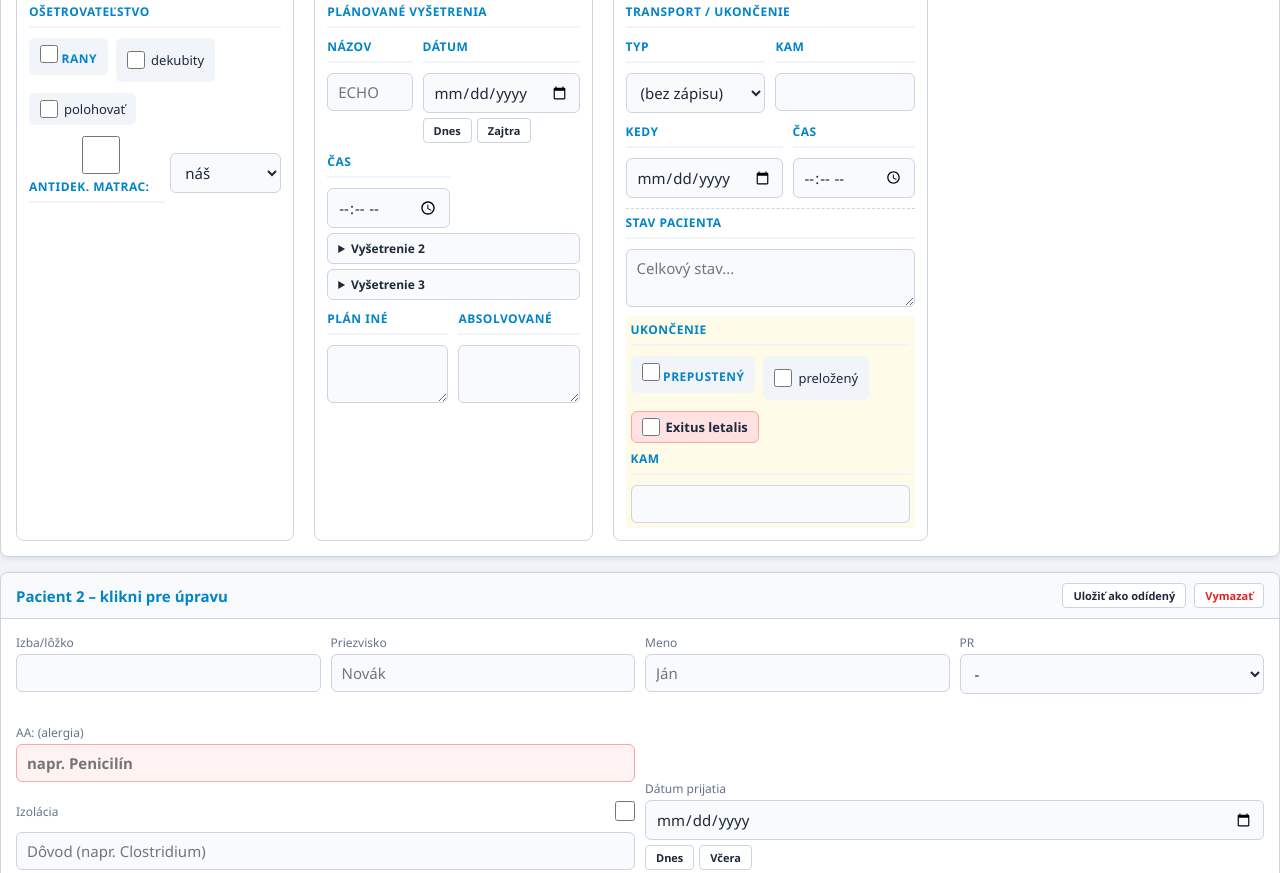
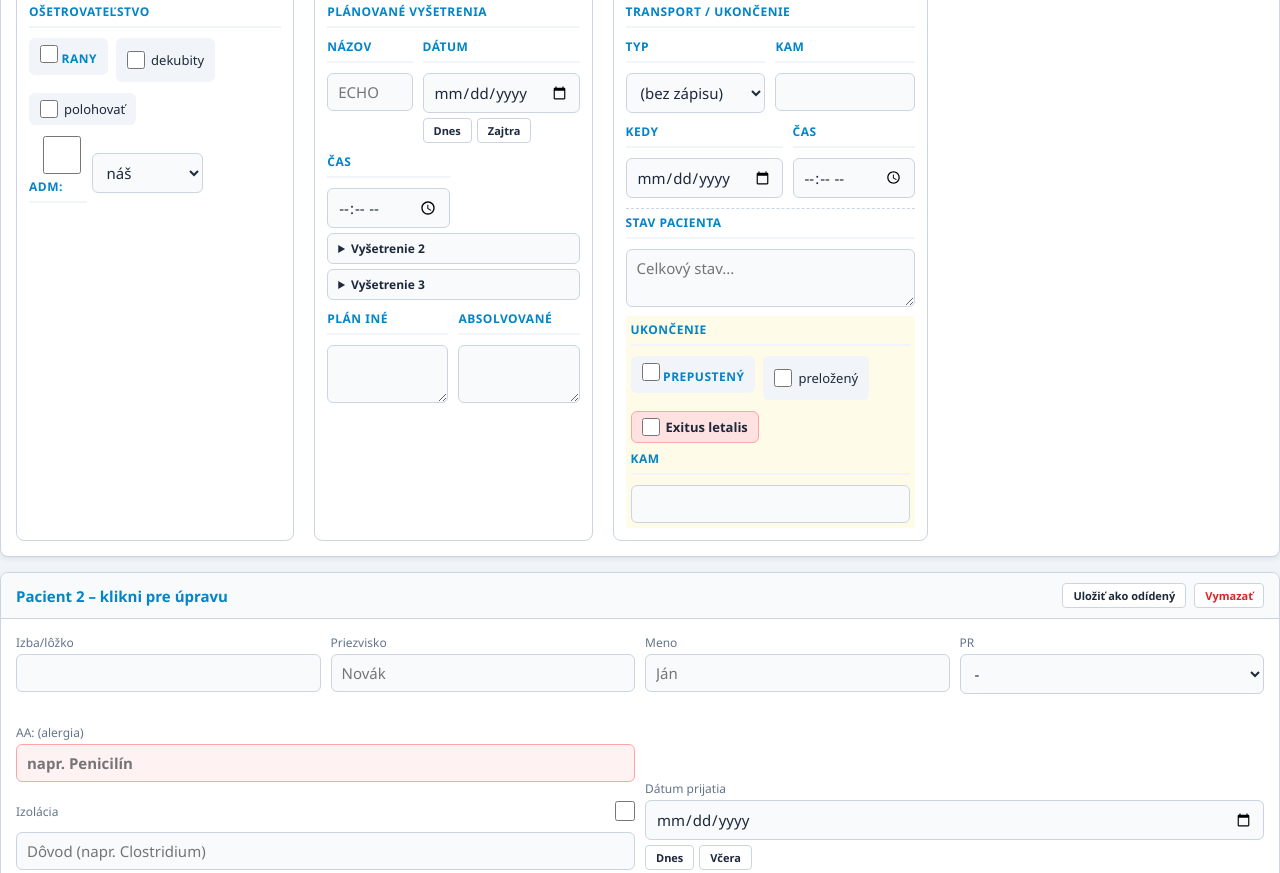
Before and after one commit to bingo780/hsusb, a plain HTML site: page index.html in a window 1280 px wide. Shown: the part 1692-2565 px from the top of the page. Drawn offline with Linux system fonts and the light colour scheme.

Commit message:
Shorten label text for mattress checkbox

```diff
--- a/index.html
+++ b/index.html
@@ -906,7 +906,7 @@
              <label><input type="checkbox" data-k="p${i}_os_poloh" /> polohovať</label>
           </div>
           <div style="margin-top:5px; display:flex; gap:5px; align-items:center;">
-             <label><input type="checkbox" data-k="p${i}_os_matrac" /> Antidek. matrac:</label>
+             <label><input type="checkbox" data-k="p${i}_os_matrac" /> AdM:</label>
              <select data-k="p${i}_os_matrac_typ" style="width:auto;"><option value="náš">náš</option><option value="pacientov">pacientov</option></select>
           </div>
         </div>
```
